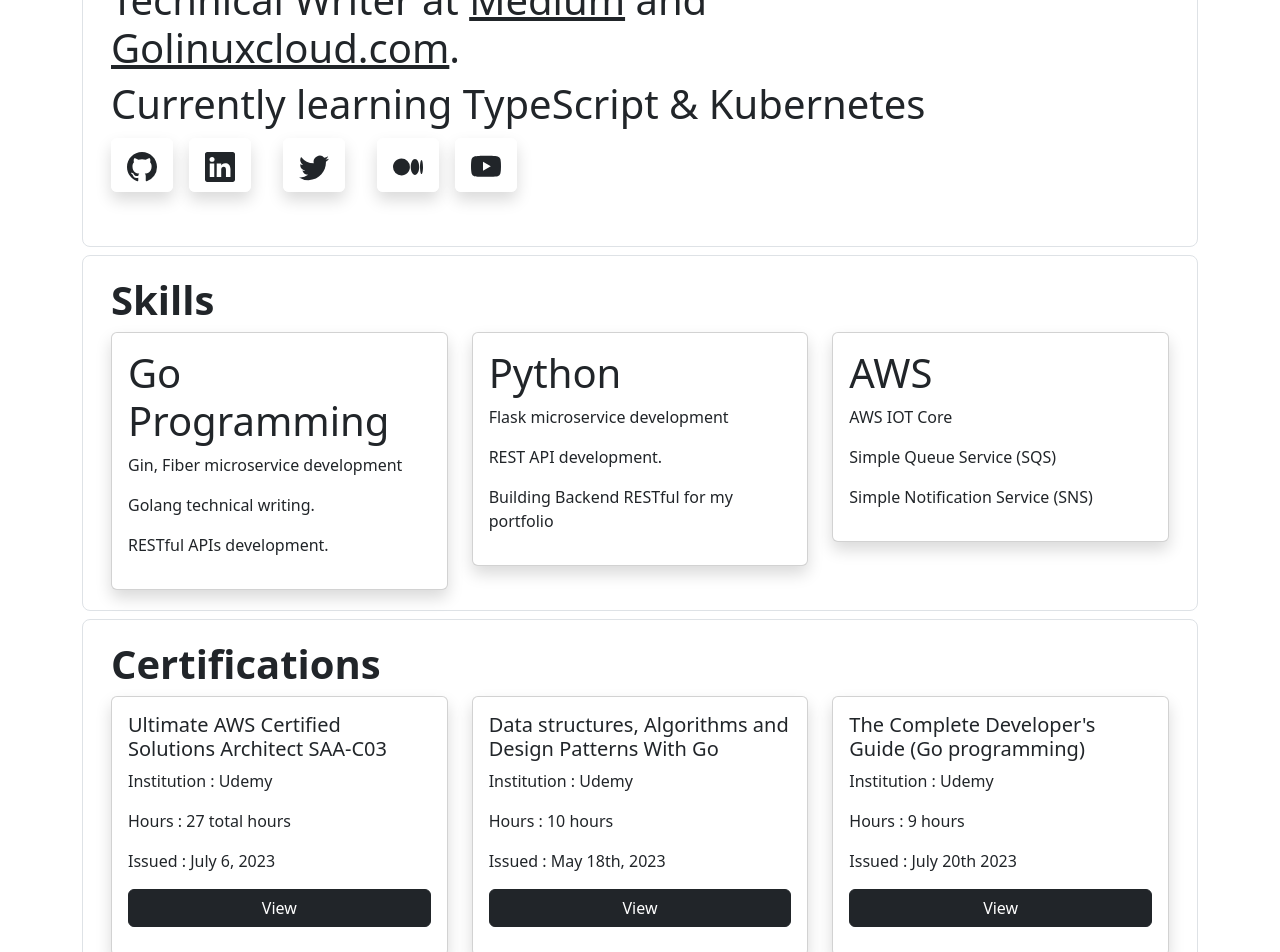
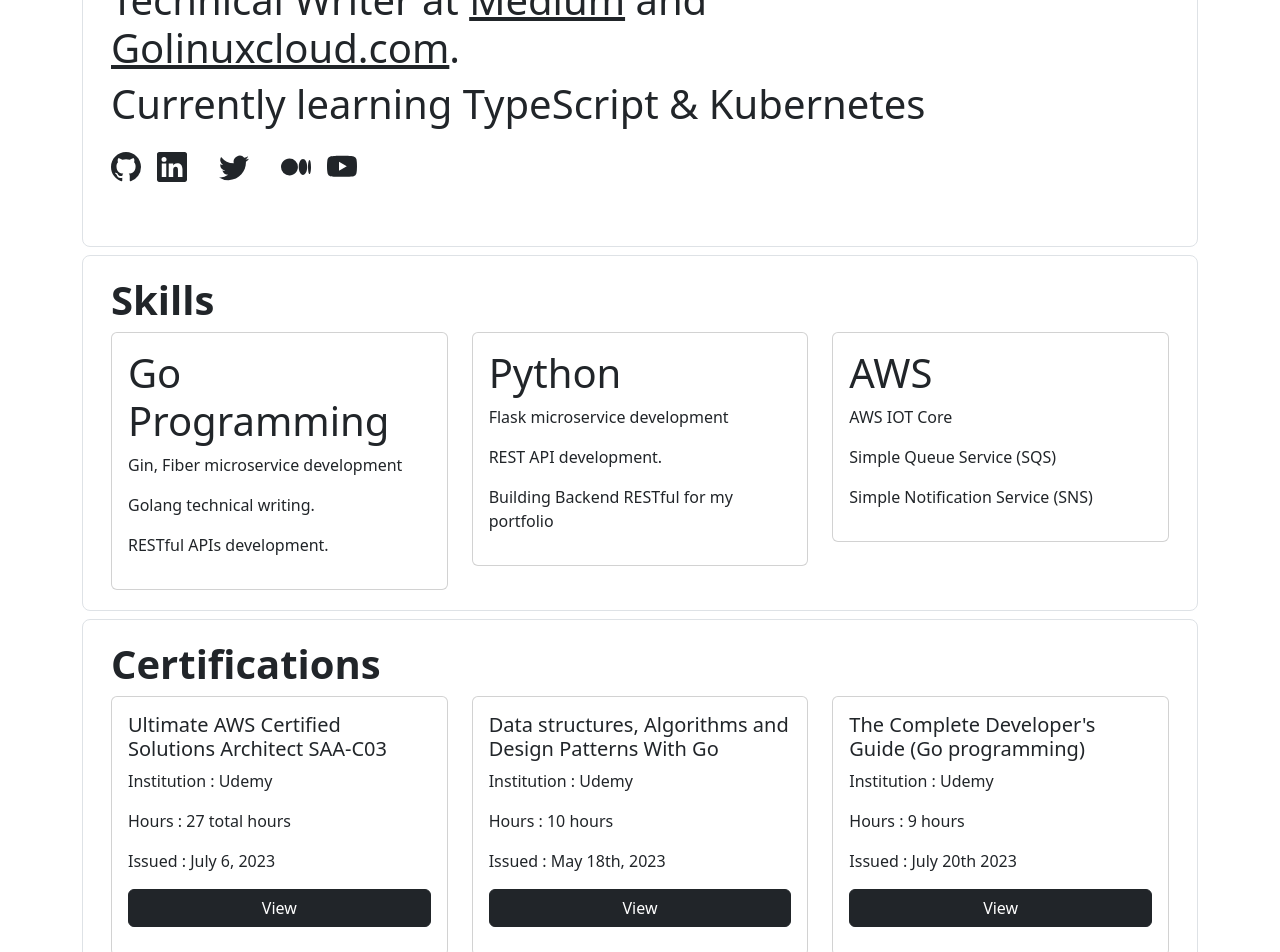
Before and after one commit to AntonyIS/portfolio-fe, a React (Create React App) app: page / in a window 1280 px wide. Shown: the part 380-1332 px from the top of the page. Built offline with nearby package versions, Linux system fonts and the light colour scheme; no server answers.

Commit message:
Removing shadows from the backeground

```diff
--- a/src/components/App.js
+++ b/src/components/App.js
@@ -2,13 +2,15 @@
 // import Blogs from './future/Blogs.js'
 import Home from './Home.js'
 // import Users from './Users.js'
-// import Login from './Login.js'
-// import Logout from './Logout.js'
+import Login from './authentication/Login'
+import Logout from './authentication/Logout'
+
 // import Signup from './Auth/Signup.js'
 import Navbar from "./Navbar.js";
 
 
 export default function App(){
+    const  isAuthenticated = !!localStorage.getItem('accessToken')
 
     return (
         <>
@@ -18,9 +20,17 @@
                 <Route path="/" element={<Home />}/>
                 {/* <Route path="/blogs" element={<Blogs />}/>
                 <Route path="/users" element={<Users />}/>
-                <Route path="/signup" element={<Signup />}/>
-                <Route path="/login" element={<Login />}/>
-                <Route path="/logout" element={<Logout />}/> */}
+                <Route path="/signup" element={<Signup />}/> */}
+                {
+                    isAuthenticated ? (
+
+                        <Route path="/api/v1/logout" element={<Logout />}/>
+                    ) : (
+                        // Handle logout
+                        <Route path="/api/v1/login" element={<Login />}/>
+                    )
+                }
+
             </Routes>
             </BrowserRouter>
         </>
--- a/src/components/Home.js
+++ b/src/components/Home.js
@@ -1,7 +1,25 @@
+import { useEffect, useState } from "react"
 
 
 export default function Body (){
-    let skills = [
+    const [data, setData] = useState([]);
+
+    useEffect(() => {
+        const fetchData = async () => {
+        try {
+            const response = await fetch('http://127.0.0.1:8081/api/v1/users/');
+            const data = await response.json();
+            setData(data);
+        } catch (error) {
+            console.error(error);
+        }
+        };
+
+        fetchData(); // Call the function to fetch data when the component mounts
+    }, []);
+
+
+    const skills = [
         {
             "id": 1,
             "name" : "Go Programming",
@@ -32,7 +50,7 @@
         }
     ]
 
-    let certifications = [
+    const certifications =[
         {
             "id": 1,
             "title" : "Ultimate AWS Certified Solutions Architect SAA-C03",
@@ -59,13 +77,11 @@
         },
 
     ]
-
-
     return(
         <>
             <div className="container">
                 <Jumbotron />
-                <Skills skills={skills} />
+                <Skills skills={skills}  users= {data} />
                 <Certifications certifications={certifications} />
             </div>
         </>
@@ -102,35 +118,35 @@
                     </div>
                     <div className="col-md-12 mt-3 pt-2">
                         <span className="">
-                            <a href={urls.github} style={{color:"inherit"}} target="_blank" className="shadow p-3  bg-body rounded"  rel="noopener noreferrer">
+                            <a href={urls.github} style={{color:"inherit"}} target="_blank" className="bg-body rounded"  rel="noopener noreferrer">
                             <svg xmlns="http://www.w3.org/2000/svg" width="30" height="30" fill="currentColor" className="bi bi-github " viewBox="0 0 16 16">
                                 <path d="M8 0C3.58 0 0 3.58 0 8c0 3.54 2.29 6.53 5.47 7.59.4.07.55-.17.55-.38 0-.19-.01-.82-.01-1.49-2.01.37-2.53-.49-2.69-.94-.09-.23-.48-.94-.82-1.13-.28-.15-.68-.52-.01-.53.63-.01 1.08.58 1.23.82.72 1.21 1.87.87 2.33.66.07-.52.28-.87.51-1.07-1.78-.2-3.64-.89-3.64-3.95 0-.87.31-1.59.82-2.15-.08-.2-.36-1.02.08-2.12 0 0 .67-.21 2.2.82.64-.18 1.32-.27 2-.27.68 0 1.36.09 2 .27 1.53-1.04 2.2-.82 2.2-.82.44 1.1.16 1.92.08 2.12.51.56.82 1.27.82 2.15 0 3.07-1.87 3.75-3.65 3.95.29.25.54.73.54 1.48 0 1.07-.01 1.93-.01 2.2 0 .21.15.46.55.38A8.012 8.012 0 0 0 16 8c0-4.42-3.58-8-8-8z"/>
                             </svg>
                             </a>
                         </span>
                         <span className="m-3 ">
-                            <a href={urls.linkedin} style={{color:"inherit"}}  className="shadow p-3  bg-body rounded" target="_blank"  rel="noopener noreferrer">
+                            <a href={urls.linkedin} style={{color:"inherit"}}  className="bg-body rounded" target="_blank"  rel="noopener noreferrer">
                                 <svg xmlns="http://www.w3.org/2000/svg" width="30" height="30" fill="currentColor" className="bi bi-linkedin" viewBox="0 0 16 16">
                                     <path d="M0 1.146C0 .513.526 0 1.175 0h13.65C15.474 0 16 .513 16 1.146v13.708c0 .633-.526 1.146-1.175 1.146H1.175C.526 16 0 15.487 0 14.854V1.146zm4.943 12.248V6.169H2.542v7.225h2.401zm-1.2-8.212c.837 0 1.358-.554 1.358-1.248-.015-.709-.52-1.248-1.342-1.248-.822 0-1.359.54-1.359 1.248 0 .694.521 1.248 1.327 1.248h.016zm4.908 8.212V9.359c0-.216.016-.432.08-.586.173-.431.568-.878 1.232-.878.869 0 1.216.662 1.216 1.634v3.865h2.401V9.25c0-2.22-1.184-3.252-2.764-3.252-1.274 0-1.845.7-2.165 1.193v.025h-.016a5.54 5.54 0 0 1 .016-.025V6.169h-2.4c.03.678 0 7.225 0 7.225h2.4z"/>
                                 </svg>
                             </a>
                         </span>
                         <span className="m-3">
-                            <a href={urls.twitter} style={{color:"inherit"}}  className="shadow p-3  bg-body rounded" target="_blank"  rel="noopener noreferrer">
+                            <a href={urls.twitter} style={{color:"inherit"}}  className="bg-body rounded" target="_blank"  rel="noopener noreferrer">
                                 <svg xmlns="http://www.w3.org/2000/svg" width="30" height="30" fill="currentColor" className="bi bi-twitter" viewBox="0 0 16 16">
                                     <path d="M5.026 15c6.038 0 9.341-5.003 9.341-9.334 0-.14 0-.282-.006-.422A6.685 6.685 0 0 0 16 3.542a6.658 6.658 0 0 1-1.889.518 3.301 3.301 0 0 0 1.447-1.817 6.533 6.533 0 0 1-2.087.793A3.286 3.286 0 0 0 7.875 6.03a9.325 9.325 0 0 1-6.767-3.429 3.289 3.289 0 0 0 1.018 4.382A3.323 3.323 0 0 1 .64 6.575v.045a3.288 3.288 0 0 0 2.632 3.218 3.203 3.203 0 0 1-.865.115 3.23 3.23 0 0 1-.614-.057 3.283 3.283 0 0 0 3.067 2.277A6.588 6.588 0 0 1 .78 13.58a6.32 6.32 0 0 1-.78-.045A9.344 9.344 0 0 0 5.026 15z"/>
                                 </svg>
                             </a>
                         </span>
                         <span className="m-3">
-                            <a href={urls.medium} style={{color:"inherit"}} className="shadow p-3  bg-body rounded"  target="_blank"  rel="noopener noreferrer">
+                            <a href={urls.medium} style={{color:"inherit"}} className="bg-body rounded"  target="_blank"  rel="noopener noreferrer">
                                 <svg xmlns="http://www.w3.org/2000/svg" width="30" height="30" fill="currentColor" className="bi bi-medium" viewBox="0 0 16 16">
                                     <path d="M9.025 8c0 2.485-2.02 4.5-4.513 4.5A4.506 4.506 0 0 1 0 8c0-2.486 2.02-4.5 4.512-4.5A4.506 4.506 0 0 1 9.025 8zm4.95 0c0 2.34-1.01 4.236-2.256 4.236-1.246 0-2.256-1.897-2.256-4.236 0-2.34 1.01-4.236 2.256-4.236 1.246 0 2.256 1.897 2.256 4.236zM16 8c0 2.096-.355 3.795-.794 3.795-.438 0-.793-1.7-.793-3.795 0-2.096.355-3.795.794-3.795.438 0 .793 1.699.793 3.795z"/>
                                 </svg>
                             </a>
                         </span>
                         <span>
-                            <a href={urls.youtube} style={{color:"inherit"}} className="shadow p-3  bg-body rounded"  target="_blank"  rel="noopener noreferrer">
+                            <a href={urls.youtube} style={{color:"inherit"}} className="bg-body rounded"  target="_blank"  rel="noopener noreferrer">
                                 <svg xmlns="http://www.w3.org/2000/svg" width="30" height="30" fill="currentColor" className="bi bi-youtube" viewBox="0 0 16 16">
                                     <path d="M8.051 1.999h.089c.822.003 4.987.033 6.11.335a2.01 2.01 0 0 1 1.415 1.42c.101.38.172.883.22 1.402l.01.104.022.26.008.104c.065.914.073 1.77.074 1.957v.075c-.001.194-.01 1.108-.082 2.06l-.008.105-.009.104c-.05.572-.124 1.14-.235 1.558a2.007 2.007 0 0 1-1.415 1.42c-1.16.312-5.569.334-6.18.335h-.142c-.309 0-1.587-.006-2.927-.052l-.17-.006-.087-.004-.171-.007-.171-.007c-1.11-.049-2.167-.128-2.654-.26a2.007 2.007 0 0 1-1.415-1.419c-.111-.417-.185-.986-.235-1.558L.09 9.82l-.008-.104A31.4 31.4 0 0 1 0 7.68v-.123c.002-.215.01-.958.064-1.778l.007-.103.003-.052.008-.104.022-.26.01-.104c.048-.519.119-1.023.22-1.402a2.007 2.007 0 0 1 1.415-1.42c.487-.13 1.544-.21 2.654-.26l.17-.007.172-.006.086-.003.171-.007A99.788 99.788 0 0 1 7.858 2h.193zM6.4 5.209v4.818l4.157-2.408L6.4 5.209z"/>
                                 </svg>
@@ -145,9 +161,10 @@
 }
 
 function SkillsCard({id,name,items}){
+
     return (
         <div className="col-xs-12 col-sm-12 col-md-4 col-lg-4 col-xl- 4">
-            <div className="card p-3 shadow p-3  bg-body rounded" key={id}>
+            <div className="card p-3 bg-body rounded" key={id}>
                 <h5 className="display-6">{name}</h5>
                 {items.map(myItem => (
                     <p className="fw-light">{myItem}</p>
@@ -165,7 +182,7 @@
 
     return (
         <div className="col-xs-12 col-sm-12 col-md-4 col-lg-4 col-xl- 4">
-            <div className="card p-3  shadow p-3  bg-body rounded" key={id} style={cardStyle}>
+            <div className="card p-3  bg-body rounded" key={id} style={cardStyle}>
             <h5 className="">{title}</h5>
                 <p className="fw-light">Institution : {institution}</p>
                 <p className="fw-light">Hours : {hours}</p>
--- /dev/null
+++ b/src/components/authentication/Logout.js
@@ -0,0 +1,12 @@
+
+import { useNavigate } from 'react-router-dom';
+
+
+export default function Logout (){
+    const navigate = useNavigate();
+    localStorage.removeItem("accessToken")
+    navigate('/');
+    return(
+        <></>
+    )
+}
--- a/src/components/future/Signup.js
+++ b/src/components/authentication/Signup.js
@@ -20,7 +20,10 @@
         e.preventDefault();
 
         if (!firstname | !lastname | !email | !password1 | !password2){
-            console.log("Fill in values!")
+            setSignupErrorMessage("")
+            setPasswordNotSame(false)
+            setServerErrorMessage("Please fill all inputs")
+            return
         }else if (password1 === password2) {
             signupLogic(firstname,lastname,email, password1)
             .then((res)=>{
--- a/src/components/future/Users.js
+++ b/src/components/future/Users.js
@@ -9,7 +9,6 @@
           "http://127.0.0.1:8000/v1/users"
         ).then((response) => response.json());
 
-        console.log(response)
         setUsers(response);
       };
 
```
Also changed, not shown: src/components/Navbar.js (+21 -9 lines), src/components/authentication/Login.js (renamed from src/components/future/Login.js, +10 -9 lines), src/components/future/Logout.js (deleted, +0 -21 lines), src/components/forms/AddCertification.js (added), src/components/forms/AddProject.js (added), src/components/forms/AddSkills.js (added), 1 other file (tests, documents, lock files or other folders).
